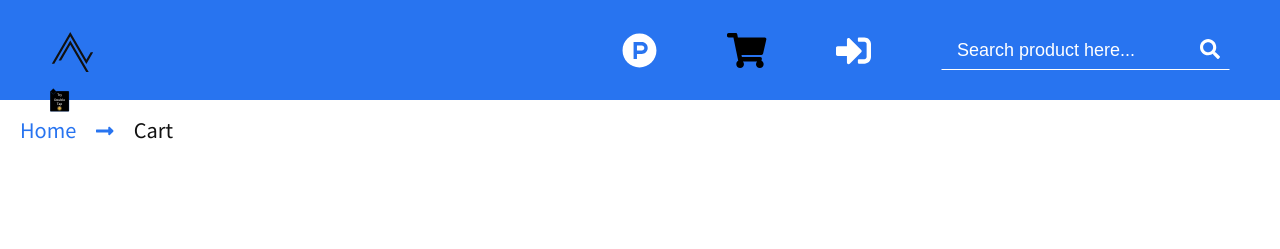
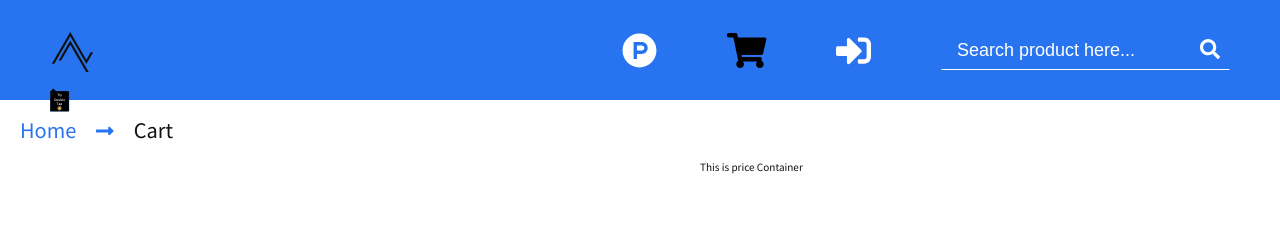
Before and after one commit to Joker-Bat/silverstore, a React (Create React App) app: page /cart in a window 1280 px wide. Shown: the top 249 px of the page. Built offline with nearby package versions, Linux system fonts and the light colour scheme.

Commit message:
Added grid layout for Cart component

```diff
--- a/src/components/Cart/Cart.js
+++ b/src/components/Cart/Cart.js
@@ -4,6 +4,7 @@ import React from "react";
 import classes from "./Cart.module.scss";
 // Components
 import CartItem from "./CartItem/CartItem";
+import PriceCard from "./PriceCard/PriceCard";
 
 // Redux Toolkit
 import { useSelector } from "react-redux";
@@ -17,7 +18,9 @@ const Cart = () => {
           return <CartItem {...item} />;
         })}
       </div>
-      <div className={classes.PriceContainer}></div>
+      <div className={classes.PriceContainer}>
+        <PriceCard />
+      </div>
     </div>
   );
 };
--- a/src/components/Cart/Cart.module.scss
+++ b/src/components/Cart/Cart.module.scss
@@ -0,0 +1,12 @@
+@import "../../styles/Variables.scss";
+@import "../../styles/ResponsiveSheet.scss";
+
+.Cart {
+  width: 100%;
+  display: grid;
+  grid-template-columns: 700px minmax(200px, 1fr);
+
+  @include respond($TABLET) {
+    grid-template-columns: 1fr;
+  }
+}
--- a/src/components/Cart/CartItem/CartItem.js
+++ b/src/components/Cart/CartItem/CartItem.js
@@ -7,6 +7,9 @@ import classes from "./CartItem.module.scss";
 import NumberFormat from "react-number-format";
 import DeleteButton from "../../UI/DeleteButton/DeleteButton";
 import ProductCounter from "../../UI/ProductCounter/ProductCounter";
+
+// React Router
+import { Link } from "react-router-dom";
 
 // Redux toolkit
 import { useDispatch, useSelector } from "react-redux";
@@ -20,9 +23,9 @@ const CartItem = ({ id, name, image, price, subTotal }) => {
 
   return (
     <div className={classes.CartItem}>
-      <div className={classes.CartItemImage}>
+      <Link to={`/products/${id}`} className={classes.CartItemImage}>
         <img src={image} alt={name} />
-      </div>
+      </Link>
       <div className={classes.CartItemDetails}>
         <h1 className={classes.Title}>{name}</h1>
         <h1 className={classes.Price}>
--- a/src/components/Cart/CartItem/CartItem.module.scss
+++ b/src/components/Cart/CartItem/CartItem.module.scss
@@ -36,6 +36,7 @@
   .CartItemImage {
     background-color: var(--white);
     height: 190px;
+    text-decoration: none;
     display: flex;
     align-items: center;
     justify-content: center;
--- /dev/null
+++ b/src/components/Cart/PriceCard/PriceCard.js
@@ -0,0 +1,7 @@
+import React from "react";
+
+const PriceCard = () => {
+  return <div>This is price Container</div>;
+};
+
+export default PriceCard;
```
Also changed, not shown: src/components/Cart/PriceCard/PriceCard.module.scss (added).
